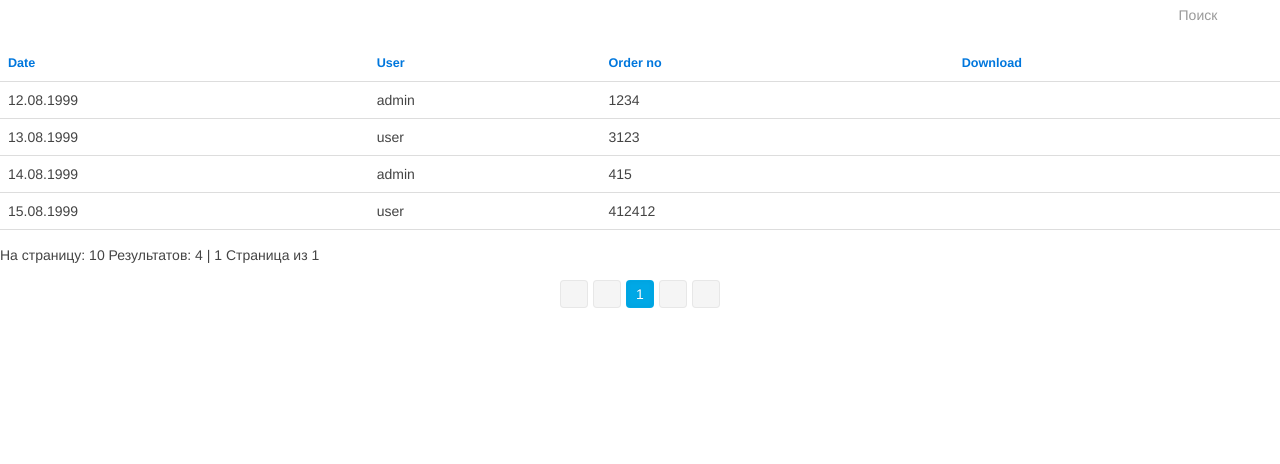
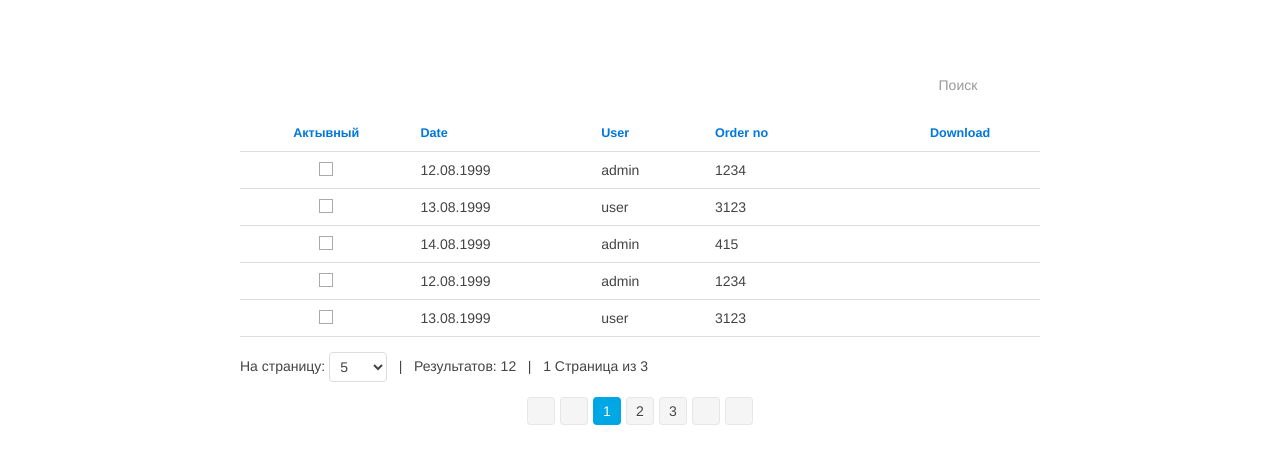
Before and after one commit to olshevsky/tabler, a Vue app: page / in a window 1280 px wide. Shown: the top 464 px of the page. Built offline with nearby package versions, Linux system fonts and the light colour scheme; a web font is replaced by a local one; what vue-resource would draw is missing.

Commit message:
pagination - show active, added per page selectbox, formating, filters and checkbox started

```diff
--- a/src/App.vue
+++ b/src/App.vue
@@ -1,29 +1,40 @@
 <template>
   <div id="app">
-    <tabler :tableClass="'uk-table uk-table-hover'" :fields="fields" :json="json" :page="1" :per-page="10" @clicked="onButtonClick"></tabler>
+    <div class="wrapp">
+      <tabler :tableClass="'uk-table uk-table-hover'" :fields="fields" :json="json" :page="1" :per-page="5" @clicked="onButtonClick"></tabler>
+    </div>
   </div>
 </template>
 
 <script>
 
 import Tabler from './components/tabler.vue'
-import VueResource from 'vue-resource'
+//import VueResource from 'vue-resource'
 
 export default {
   name: 'app',
   data: function() {
     return {
         fields: [
+            {key: 'ch', type: 'checkbox', title: 'Актывный', thClass: 'uk-text-center', tdClass: 'uk-text-center'},
             {key: 'date', type: 'date', format: 'dd.mm.yyyy', title: 'Date'},
             {key: 'user', type: 'string', title: 'User'},
             {key: 'orderno', type: 'number', title: 'Order no', sortable: true, styles: {"max-width": "max-width: 100px"}},
-            {key: 'href', type: 'download', title: 'Download'},
+            {key: 'href', type: 'download', title: 'Download', thClass: 'uk-text-center', tdClass: 'uk-text-center'},
         ],
         json: [
-          {date: '12.08.1999', user: 'admin', orderno: '1234', href: 'dasd'},
-          {date: '13.08.1999', user: 'user', orderno: '3123'},
-          {date: '14.08.1999', user: 'admin', orderno: '415'},
-          {date: '15.08.1999', user: 'user', orderno: '412412'}
+            {ch: '1', date: '12.08.1999', user: 'admin', orderno: '1234', href: 'dasd'},
+            {ch: '2', date: '13.08.1999', user: 'user', orderno: '3123'},
+            {ch: '3', date: '14.08.1999', user: 'admin', orderno: '415'},
+            {ch: '4', date: '12.08.1999', user: 'admin', orderno: '1234', href: 'dasd'},
+            {ch: '5', date: '13.08.1999', user: 'user', orderno: '3123'},
+            {ch: '6', date: '14.08.1999', user: 'admin', orderno: '415'},
+            {ch: '7', date: '15.08.1999', user: 'user', orderno: '412412'},
+            {ch: '8', date: '12.08.1999', user: 'admin', orderno: '1234', href: 'dasd'},
+            {ch: '9', date: '13.08.1999', user: 'user', orderno: '3123'},
+            {ch: '10', date: '14.08.1999', user: 'admin', orderno: '415'},
+            {ch: '11', date: '15.08.1999', user: 'user', orderno: '412412'},
+            {ch: '12', date: '15.08.1999', user: 'user', orderno: '412412'},
         ]
     }
   },
@@ -39,6 +50,11 @@ export default {
 </script>
 
 <style>
+  .wrapp{
+    width: 800px;
+    padding-top: 50px;
+    margin: 0 auto;
+  }
   .fleft{
     float: left;
   }
--- a/src/components/checkbox.vue
+++ b/src/components/checkbox.vue
@@ -1,7 +1,6 @@
 <template>
     <div class="uk-form">
-        <input v-if="isChecked" checked :class="checkboxClass" type="checkbox" @click="checked"/>
-        <input v-else :class="checkboxClass" type="checkbox" @click="checked" />
+        <input  v-model="checked" :class="checkboxClass" type="checkbox" @click="check"/>
     </div>
 </template>
 
@@ -11,17 +10,20 @@
         props: {
             field: {type: Object, default: ()=>{ return {}}}
         },
+        data: function(){
+            return {
+                checked: (this.$props.field && this.$props.field.value === 'checked') ? true : false
+            }
+        },
         computed: {
-            isChecked: function () {
-                return (this.$props.field && this.$props.field.value === 'checked') ? true : false
-            },
             checkboxClass: function () {
                 return (this.$props.field.class) ? this.$props.field.class : 'uk-checkbox'
             }
         },
         methods: {
-            checked: function () {
+            check: function () {
                 let data = this.$props.field ? JSON.parse(JSON.stringify(this.$props.field)) : {}
+                    data.checked = !this.checked;
                 this.$emit('checked', data)
             }
         }
--- a/src/components/tabler.vue
+++ b/src/components/tabler.vue
@@ -1,32 +1,53 @@
 <template>
     <div>
         <div class="search">
+            <div v-if="displayFilters">
+                <a><i class="uk-icon-filter"></i></a>
+            </div>
             <div class="right">
-                <a href="#" v-on:click="clearSearch()"><i class="uk-icon-trash"></i></a>
+                <a href="#" v-on:click="clearSearch()">
+                    <i class="uk-icon-trash"></i>
+                </a>
             </div>
             <div class="left">
                 <form class="uk-search">
-                    <input v-model="searchBy" class="uk-search-field" type="search" :placeholder="trans.searchBy"/>
+                    <input v-model="searchBy"
+                           class="uk-search-field"
+                           type="search"
+                           :placeholder="trans.searchBy"/>
                 </form>
             </div>
             <div class="fclear"></div>
         </div>
         <table :class="tableClass">
-            <caption v-if="caption">{{caption}}</caption>
+            <caption v-if="caption">
+                {{caption}}
+            </caption>
             <thead>
                 <tr>
-                    <th v-for="field in fields">
+                    <th v-for="field in fields"
+                        :key="field.key"
+                        :class="(field.thClass) ? field.thClass : ''">
                             <div v-if="field.sortable">
-                            <a v-if="sortBy == field.key" href="#" @click="sort(field.key)">{{field.title}} <i :class="{ 'uk-icon-sort-amount-asc': (!sortOrderDesc), 'uk-icon-sort-amount-desc': (sortOrderDesc) }"></i></a>
-                            <a v-else @click="sort(field.key)">{{field.title}} <i class="uk-icon-sort"></i></a>
+                                <a v-if="sortBy == field.key"
+                                   @click="sort(field.key)">
+                                    {{field.title}}
+                                    <i :class="{ 'uk-icon-sort-amount-asc': (!sortOrderDesc), 'uk-icon-sort-amount-desc': (sortOrderDesc) }"></i>
+                                </a>
+                                <a v-else
+                                   @click="sort(field.key)">{{field.title}}
+                                    <i class="uk-icon-sort"></i>
+                                </a>
                             </div>
                             <span v-else class="column-title">{{field.title}}</span>
                     </th>
                 </tr>
             </thead>
             <tbody>
-                <tr v-if="paginatedRows" v-for="row in paginatedRows">
-                    <td v-for="field in row">
+                <tr v-if="paginatedRows" v-for="(row, index) in paginatedRows" :key="index" >
+                    <td v-for="field in row"
+                        :key="field.key"
+                        :class="(field.thClass) ? field.thClass : ''">
                             <v-button v-if="field.type === 'button'" @clicked="onButtonClick" :field="field"></v-button>
                             <v-checkbox v-else-if="field.type === 'checkbox'" @checked="onChecked" :field="field"></v-checkbox>
                             <v-download v-else-if="field.type === 'download'" :field="field"></v-download>
@@ -39,7 +60,18 @@
             </tbody>
         </table>
         <div>
-            {{trans.perPage}}:  {{ perPage }}  {{trans.results}}: {{rows.length}} | {{ currentPage }} {{trans.page}} {{trans.from}} {{ totalPages }}
+            <div class="uk-form">
+                {{ trans.perPage }}:
+                <select v-bind="perPageOptions" v-model="displayOnPage">
+                    <option v-for="option in perPageOptions"
+                            :key="option"
+                            :selected="option == displayOnPage ? 'selected' : ''"
+                            :value="option">
+                        {{option}}
+                    </option>
+                </select>
+                &nbsp; | &nbsp; {{trans.results}}: {{rows.length}} &nbsp; | &nbsp;  {{ currentPage }} {{trans.page}} {{trans.from}} {{ totalPages }}
+            </div>
         </div>
         <ul class="uk-pagination">
             <li>
@@ -52,7 +84,7 @@
                     <i class="uk-icon-angle-left"></i>
                 </a>
             </li>
-            <li v-for="n in this.totalPages" :class="{ 'uk-active': (n == currentPage) }">
+            <li v-for="n in this.totalPages" :key="n" :class="{ 'uk-active': (n == currentPage) }">
                 <span v-if="n == currentPage" @click="toPage(n)">{{n}}</span>
                 <a v-else @click="toPage(n)">{{n}}</a>
             </li>
@@ -84,14 +116,15 @@
             'v-download': Download
         },
         props: {
-            url: {type: String},
-            json: {type: Array, default: () => {return null}},
-            fields: {type: Array, default: () => {return []}},
-            perPage: {type: Number, default: 3},
-            page: {type: Number, default: 1},
-            tableClass: {type: String, default: 'uk-table uk-table-hover'},
-            caption: {type: String, default: null},
-            trans: {type: Object, default: () => {
+            url: { type: String},
+            json: { type: Array, default: () => {return null}},
+            fields: { type: Array, default: () => {return []}},
+            perPage: { type: Number, default: 3},
+            page: { type: Number, default: 1},
+            tableClass: { type: String, default: 'uk-table uk-table-hover'},
+            caption: { type: String, default: null},
+            showFilters: { type: Boolean, default: true},
+            trans: { type: Object, default: () => {
                 return {
                     noImage: 'no image',
                     noAudio: 'no audio',
@@ -125,7 +158,14 @@
                 this.$emit('clicked', field)
             },
             onChecked: function(field){
-                this.$emit('checked', field)
+                this.syncCheckbox(field)
+                this.$emit('checked', {
+                    'field': field,
+                    'fields': this.checked
+                })
+            },
+            syncCheckbox: function (field) {
+                this.checked.push(field)
             },
             fetchData: function () {
                 this.$http.get(this.url).then(function(response){
@@ -174,9 +214,6 @@
                     default:
                         return field.value
                 }
-            },
-            renderLink(){
-
             },
             renderImg(field){
                 let width = (field.width) ? field.width : "auto"
@@ -244,14 +281,17 @@
 
                 return arr.sort(compare)
             },
-
         },
         data: function () {
             return {
                 currentPage: this.page,
                 searchBy: null,
                 sortBy: null,
-                sortOrderDesc: false
+                sortOrderDesc: false,
+                displayOnPage: this.perPage,
+                perPageOptions: [5, 10, 15, 25, 50, 100],
+                checked: [],
+                displayFilters: this.showFilters
             }
         },
         computed: {
@@ -282,11 +322,11 @@
                 return rows
             },
             paginatedRows: function () {
-                let startIndex = (this.currentPage - 1) * this.perPage
-                return (this.rows && this.rows.length > 0) ? this.rows.slice(startIndex, startIndex + this.perPage) : []
+                let startIndex = (this.currentPage - 1) * this.displayOnPage
+                return (this.rows && this.rows.length > 0) ? this.rows.slice(startIndex, startIndex + this.displayOnPage) : []
             },
             totalPages: function () {
-                return (this.rows) ? Math.ceil(this.rows.length / this.perPage) : 1
+                return (this.rows) ? Math.ceil(this.rows.length / this.displayOnPage) : 1
             }
         },
         watch: {
@@ -301,6 +341,9 @@
             },
             'sortBy': function () {
                 this.sortOrderDesc = false
+            },
+            'displayOnPage': function(){
+                this.currentPage = 1
             }
         }
     }
```
Lines whose indentation alone changed are shown as unchanged.
